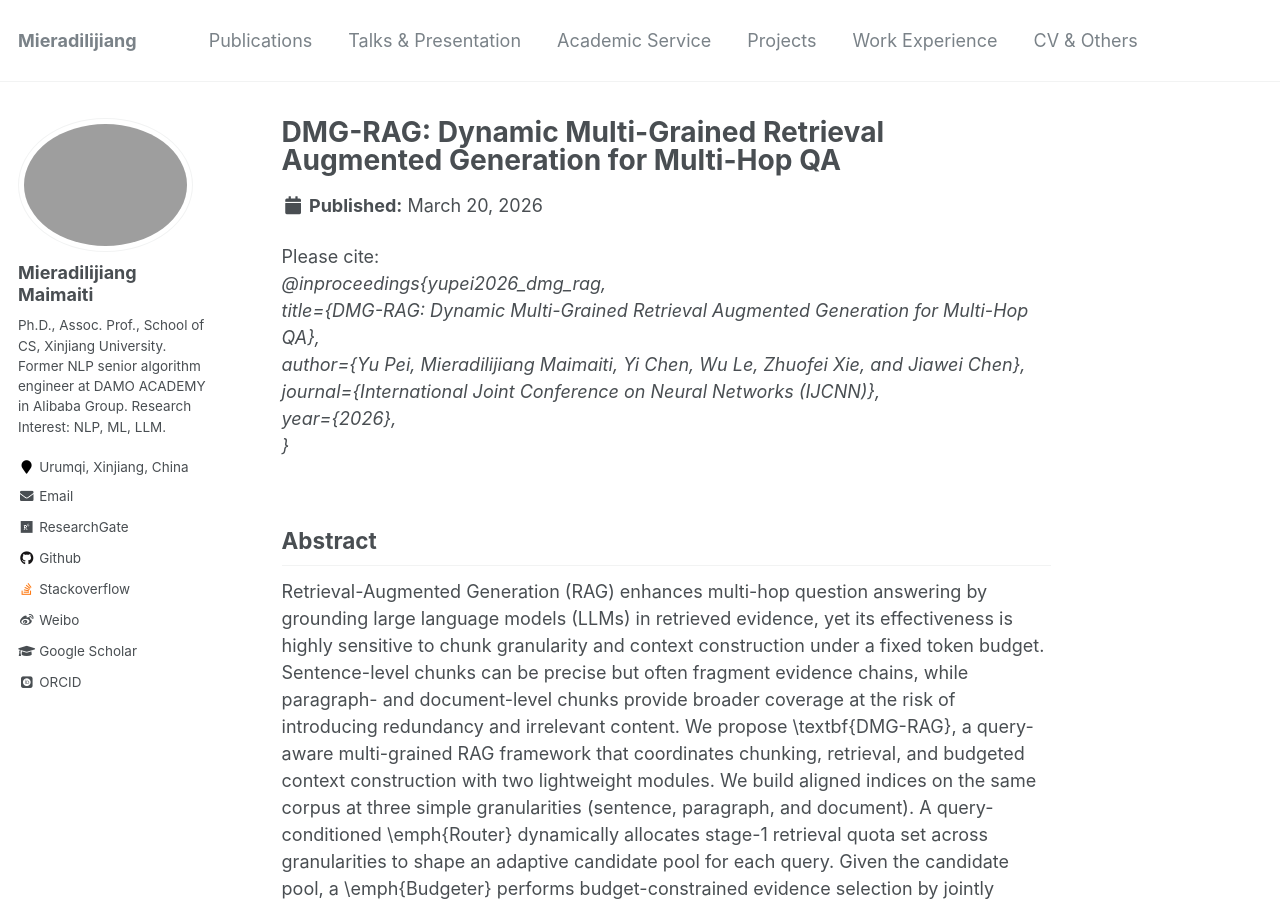
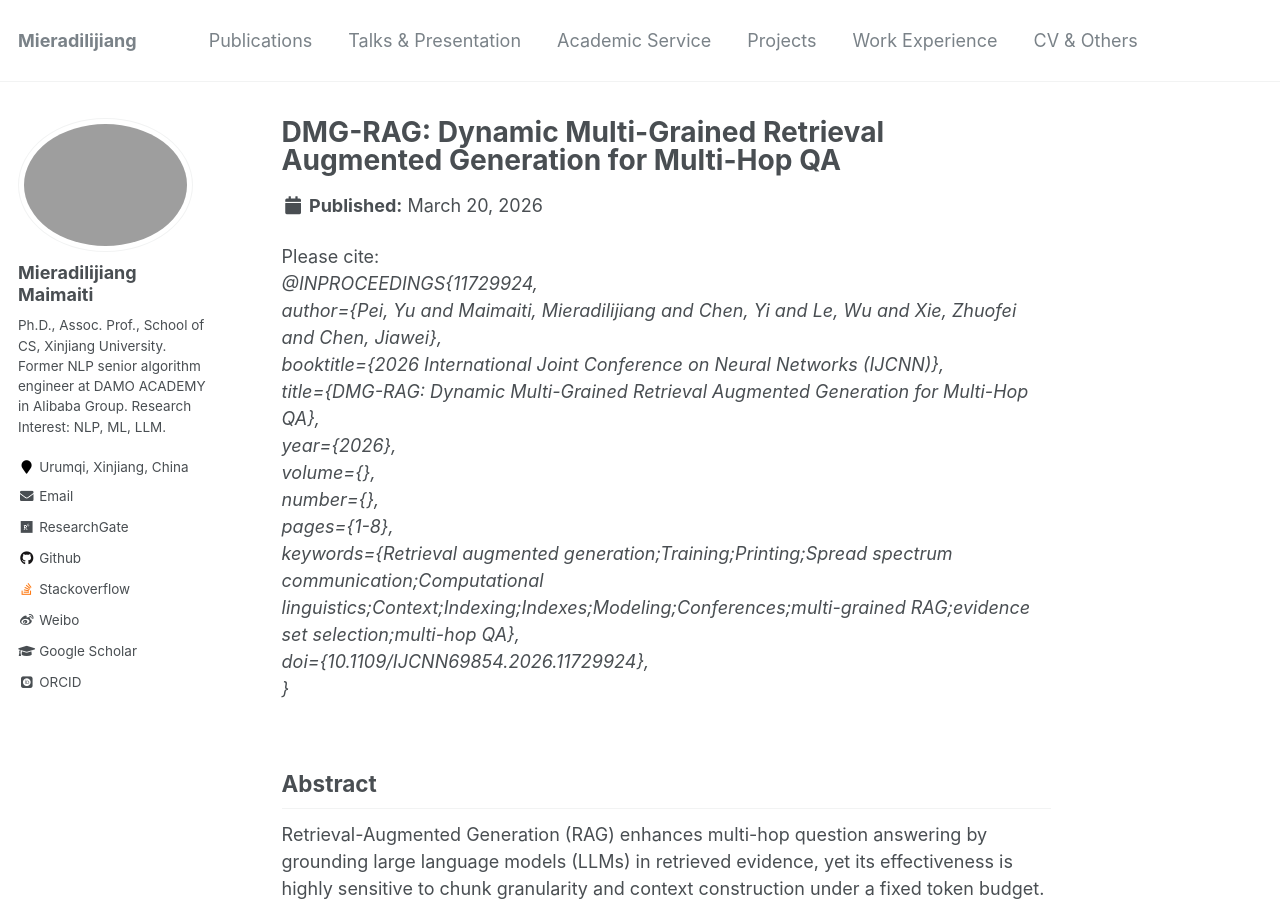
Before and after one commit to miradel51/miradel51.github.io, a Jekyll site: the page built from _publications/2026_ijcnn_dmg_rag.md, in a window 1280 px wide and 900 px high. Built offline with Jekyll 4.4.1, drawn with Linux system fonts in a browser that asks for light colours; some web fonts are replaced.

Commit message:
Update 2026_ijcnn_dmg_rag.md
revised paper link and citation

```diff
--- a/_publications/2026_ijcnn_dmg_rag.md
+++ b/_publications/2026_ijcnn_dmg_rag.md
@@ -7,14 +7,19 @@ date: 2026-03-20
 author: Yu Pei, <b>Mieradilijiang Maimaiti</b>*, Yi Chen, Wu Le, Zhuofei Xie,  and Jiawei Chen
 conference: In International Joint Conference on Neural Networks <b>(IJCNN, 2026)</b> (*=corresponding author) (Main track, Long paper)
 venue: ''
-paperurl: 'https://www.researchgate.net/publication/403332946_DMG-RAG_Dynamic_Multi-Grained_Retrieval_Augmented_Generation_for_Multi-Hop_QA'
+paperurl: 'https://ieeexplore.ieee.org/document/11729924'
 citation: '<br>
-@inproceedings{yupei2026_dmg_rag,<br>
+@INPROCEEDINGS{11729924,<br>
+  author={Pei, Yu and Maimaiti, Mieradilijiang and Chen, Yi and Le, Wu and Xie, Zhuofei and Chen, Jiawei},<br>
+  booktitle={2026 International Joint Conference on Neural Networks (IJCNN)},<br>
   title={DMG-RAG: Dynamic Multi-Grained Retrieval Augmented Generation for Multi-Hop QA},<br>
-  author={Yu Pei, Mieradilijiang Maimaiti, Yi Chen, Wu Le, Zhuofei Xie,  and Jiawei Chen},<br>
-  journal={International Joint Conference on Neural Networks (IJCNN)},<br>
   year={2026},<br>
-}'
+  volume={},<br>
+  number={},<br>
+  pages={1-8},<br>
+  keywords={Retrieval augmented generation;Training;Printing;Spread spectrum communication;Computational linguistics;Context;Indexing;Indexes;Modeling;Conferences;multi-grained RAG;evidence set selection;multi-hop QA},<br>
+  doi={10.1109/IJCNN69854.2026.11729924},<br>
+  }'
 
 ---
 <h2><strong>Abstract</strong></h2>
@@ -26,4 +31,4 @@ Given the candidate pool, a \emph{Budgeter} performs budget-constrained evidence
 Experiments on HotpotQA, 2WikiMultiHopQA, and MuSiQue demonstrate that DMG-RAG consistently outperforms strong baselines under EM and F1, yielding substantial average gains (up to 7--8 points). The code is publicly available
 The code is publicly available at \[[GitHub](https://github.com/zza-zaa/DMG-RAG)\].
 
-\[[PDF](https://www.researchgate.net/publication/403332946_DMG-RAG_Dynamic_Multi-Grained_Retrieval_Augmented_Generation_for_Multi-Hop_QA)\] \[[Code](https://github.com/zza-zaa/DMG-RAG)\] \[[Poster](https://miradel51.github.io/files/ijcnn2026_poster_py.pdf)\] \[[Slides](https://miradel51.github.io/files/IJCNN2026_dmg_rag.pdf)\]
+\[[PDF](https://ieeexplore.ieee.org/document/11729924)\] \[[Code](https://github.com/zza-zaa/DMG-RAG)\] \[[Poster](https://miradel51.github.io/files/ijcnn2026_poster_py.pdf)\] \[[Slides](https://miradel51.github.io/files/IJCNN2026_dmg_rag.pdf)\]
```
